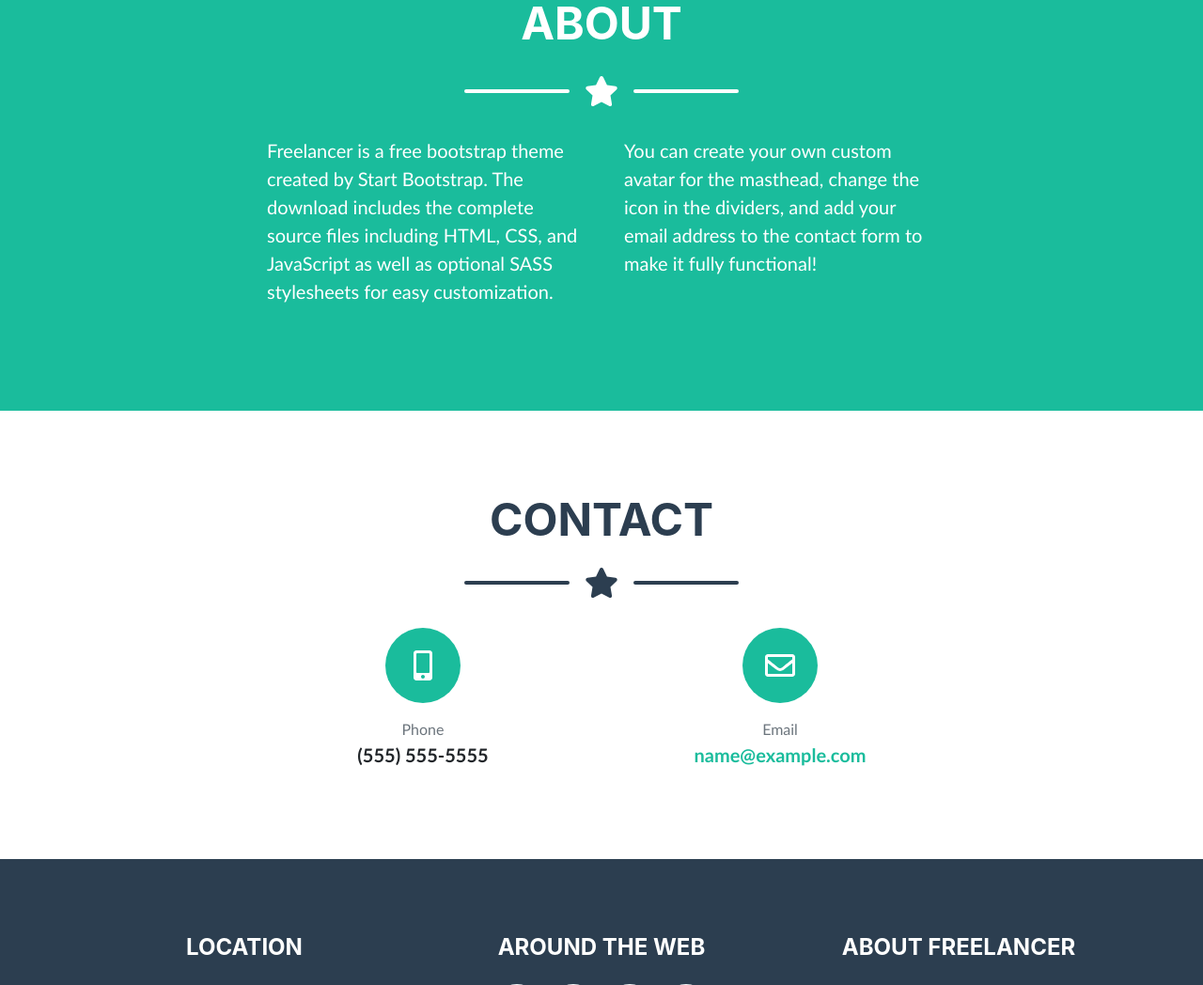
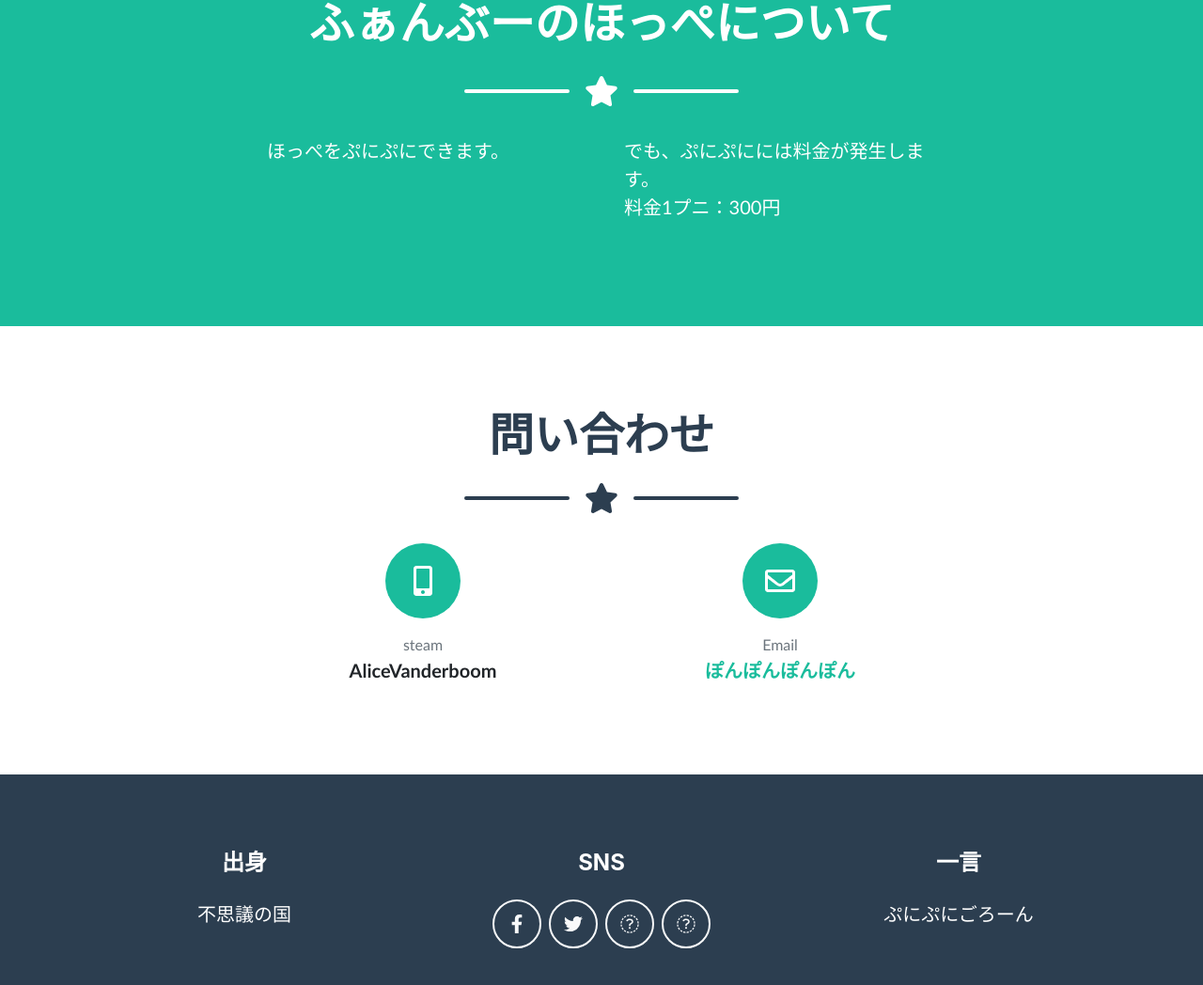
Before and after one commit to AliceVanderboom/vanbooWebsite, a plain HTML site: page index.html in a window 1280 px wide. Shown: the part 1752-2800 px from the top of the page at 94% size. Drawn offline with nearby package versions, Linux system fonts and the light colour scheme; a web font is replaced by a local one.

Commit message:
index編集

```diff
--- a/index.html
+++ b/index.html
@@ -22,7 +22,7 @@
                     <ul class="navbar-nav ml-auto">
                         <li class="nav-item mx-0 mx-lg-1"><a class="nav-link py-3 px-0 px-lg-3 rounded js-scroll-trigger" href="#portfolio">ポートフォリオ</a>
                         </li>
-                        <li class="nav-item mx-0 mx-lg-1"><a class="nav-link py-3 px-0 px-lg-3 rounded js-scroll-trigger" href="#about">ふぁんぶー達について</a>
+                        <li class="nav-item mx-0 mx-lg-1"><a class="nav-link py-3 px-0 px-lg-3 rounded js-scroll-trigger" href="#about">ほっぺについて</a>
                         </li>
                         <li class="nav-item mx-0 mx-lg-1"><a class="nav-link py-3 px-0 px-lg-3 rounded js-scroll-trigger" href="#contact">問い合わせ</a>
                         </li>
@@ -34,7 +34,7 @@
             <div class="container d-flex align-items-center flex-column">
                 <!-- Masthead Avatar Image--><img class="masthead-avatar mb-5" src="assets/img/avataaars.svg" alt="">
                 <!-- Masthead Heading-->
-                <h1 class="masthead-heading mb-0">START BOOTSTRAP</h1>
+                <h1 class="masthead-heading mb-0">ふぁんぶー</h1>
                 <!-- Icon Divider-->
                 <div class="divider-custom divider-light">
                     <div class="divider-custom-line"></div>
@@ -42,14 +42,14 @@
                     <div class="divider-custom-line"></div>
                 </div>
                 <!-- Masthead Subheading-->
-                <p class="pre-wrap masthead-subheading font-weight-light mb-0">Graphic Artist - Web Designer - Illustrator</p>
+                <p class="pre-wrap masthead-subheading font-weight-light mb-0">ぷにぷにほっぺ</p>
             </div>
         </header>
         <section class="page-section portfolio" id="portfolio">
             <div class="container">
                 <!-- Portfolio Section Heading-->
                 <div class="text-center">
-                    <h2 class="page-section-heading text-secondary mb-0 d-inline-block">PORTFOLIO</h2>
+                    <h2 class="page-section-heading text-secondary mb-0 d-inline-block">ポートフォリオ</h2>
                 </div>
                 <!-- Icon Divider-->
                 <div class="divider-custom">
@@ -272,7 +272,7 @@
             <div class="container">
                 <!-- About Section Heading-->
                 <div class="text-center">
-                    <h2 class="page-section-heading d-inline-block text-white">ABOUT</h2>
+                    <h2 class="page-section-heading d-inline-block text-white">ふぁんぶーのほっぺについて</h2>
                 </div>
                 <!-- Icon Divider-->
                 <div class="divider-custom divider-light">
@@ -283,10 +283,10 @@
                 <!-- About Section Content-->
                 <div class="row">
                     <div class="col-lg-4 ml-auto">
-                        <p class="pre-wrap lead">Freelancer is a free bootstrap theme created by Start Bootstrap. The download includes the complete source files including HTML, CSS, and JavaScript as well as optional SASS stylesheets for easy customization.</p>
+                        <p class="pre-wrap lead">ほっぺをぷにぷにできます。</p>
                     </div>
                     <div class="col-lg-4 mr-auto">
-                        <p class="pre-wrap lead">You can create your own custom avatar for the masthead, change the icon in the dividers, and add your email address to the contact form to make it fully functional!</p>
+                        <p class="pre-wrap lead">でも、ぷにぷにには料金が発生します。<br>料金1プニ：300円</p>
                     </div>
                 </div>
             </div>
@@ -295,7 +295,7 @@
             <div class="container">
                 <!-- Contact Section Heading-->
                 <div class="text-center">
-                    <h2 class="page-section-heading text-secondary d-inline-block mb-0">CONTACT</h2>
+                    <h2 class="page-section-heading text-secondary d-inline-block mb-0">問い合わせ</h2>
                 </div>
                 <!-- Icon Divider-->
                 <div class="divider-custom">
@@ -308,14 +308,14 @@
                     <div class="col-lg-4">
                         <div class="d-flex flex-column align-items-center">
                             <div class="icon-contact mb-3"><i class="fas fa-mobile-alt"></i></div>
-                            <div class="text-muted">Phone</div>
-                            <div class="lead font-weight-bold">(555) 555-5555</div>
+                            <div class="text-muted">steam</div>
+                            <div class="lead font-weight-bold">AliceVanderboom</div>
                         </div>
                     </div>
                     <div class="col-lg-4">
                         <div class="d-flex flex-column align-items-center">
                             <div class="icon-contact mb-3"><i class="far fa-envelope"></i></div>
-                            <div class="text-muted">Email</div><a class="lead font-weight-bold" href="mailto:name@example.com">name@example.com</a>
+                            <div class="text-muted">Email</div><a class="lead font-weight-bold" href="mailto:name@example.com">ぽんぽんぽんぽん</a>
                         </div>
                     </div>
                 </div>
@@ -326,25 +326,24 @@
                 <div class="row">
                     <!-- Footer Location-->
                     <div class="col-lg-4 mb-5 mb-lg-0">
-                        <h4 class="mb-4">LOCATION</h4>
-                        <p class="pre-wrap lead mb-0">2215 John Daniel Drive
-Clark, MO 65243</p>
+                        <h4 class="mb-4">出身</h4>
+                        <p class="pre-wrap lead mb-0">不思議の国</p>
                     </div>
                     <!-- Footer Social Icons-->
                     <div class="col-lg-4 mb-5 mb-lg-0">
-                        <h4 class="mb-4">AROUND THE WEB</h4><a class="btn btn-outline-light btn-social mx-1" href="https://www.facebook.com/StartBootstrap"><i class="fab fa-fw fa-facebook-f"></i></a><a class="btn btn-outline-light btn-social mx-1" href="https://www.twitter.com/sbootstrap"><i class="fab fa-fw fa-twitter"></i></a><a class="btn btn-outline-light btn-social mx-1" href="https://www.linkedin.com/in/startbootstrap"><i class="fab fa-fw fa-linkedin-in"></i></a><a class="btn btn-outline-light btn-social mx-1" href="https://www.dribble.com/startbootstrap"><i class="fab fa-fw fa-dribbble"></i></a>
+                        <h4 class="mb-4">SNS</h4><a class="btn btn-outline-light btn-social mx-1" href="https://www.facebook.com/alice.vanderboom.54"><i class="fab fa-fw fa-facebook-f"></i></a><a class="btn btn-outline-light btn-social mx-1" href="https://x.com/AliceVanderboom"><i class="fab fa-fw fa-twitter"></i></a><a class="btn btn-outline-light btn-social mx-1" href="https://misskey.io/@AliceVanderboom"><i class="fab fa-solid fa-fw fa-m"></i></a><a class="btn btn-outline-light btn-social mx-1" href="https://bsky.app/profile/alicevanderboom.bsky.social"><i class="fab fa-fw fa-solid fa-b"></i></a>
                     </div>
                     <!-- Footer About Text-->
                     <div class="col-lg-4">
-                        <h4 class="mb-4">ABOUT FREELANCER</h4>
-                        <p class="pre-wrap lead mb-0">Freelance is a free to use, MIT licensed Bootstrap theme created by Start Bootstrap</p>
+                        <h4 class="mb-4">一言</h4>
+                        <p class="pre-wrap lead mb-0">ぷにぷにごろーん</p>
                     </div>
                 </div>
             </div>
         </footer>
         <!-- Copyright Section-->
         <section class="copyright py-4 text-center text-white">
-            <div class="container"><small class="pre-wrap">Copyright © Your Website 2020</small></div>
+            <div class="container"><small class="pre-wrap">Copyright © AliceVanderboom 2024</small></div>
         </section>
         <!-- Scroll to Top Button (Only visible on small and extra-small screen sizes)-->
         <div class="scroll-to-top d-lg-none position-fixed"><a class="js-scroll-trigger d-block text-center text-white rounded" href="#page-top"><i class="fa fa-chevron-up"></i></a></div>
```
